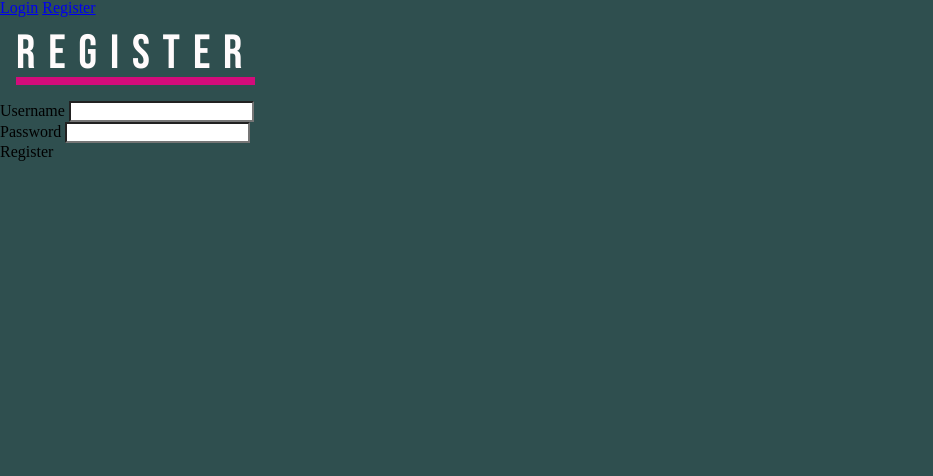
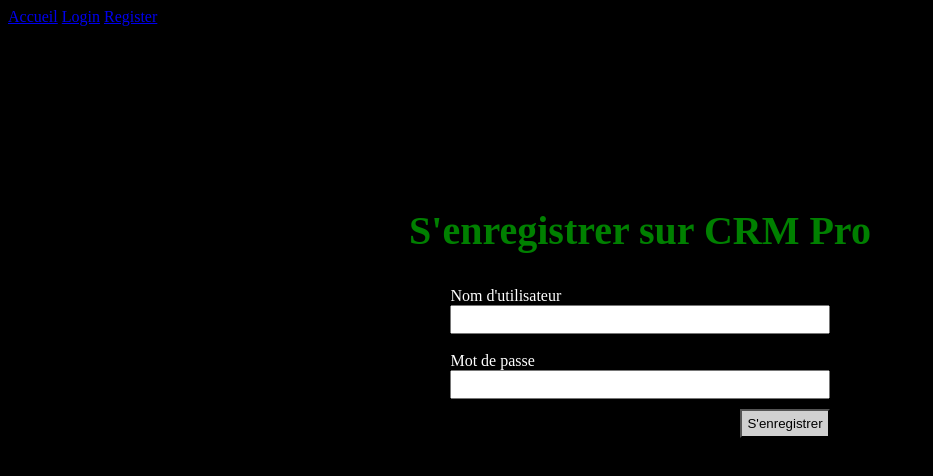
Before and after one commit to GuillianV/playwright, a SvelteKit app: page /admin/register in a window 1280 px wide. Shown: the top 476 px of the page, without its empty margins (0-933 px from the left). Built offline with nearby package versions, Linux system fonts and the light colour scheme; no server answers.

Commit message:
fix: edit test fonctionnels

```diff
--- a/src/routes/(admin)/admin/+layout.svelte
+++ b/src/routes/(admin)/admin/+layout.svelte
@@ -1,5 +1,5 @@
-<script >
-    import { page } from '$app/stores'
+<script>
+	import { page } from '$app/stores';
 	import H1 from '$lib/components/H1.svelte';
 </script>
 
@@ -9,19 +9,48 @@
 
 <nav>
 	{#if !$page.data.user}
+		<a href="/">Accueil</a>
 		<a href="/admin/login">Login</a>
 		<a href="/admin/register">Register</a>
 	{/if}
 
 	{#if $page.data.user}
-    <H1 innerText="Welcome Home {$page.data.user.name}" />
-
+		<div class="headerPage">
+			<span class="title">Interface d'administration.</span>
+			<div class="userBox">
+				<h5 class="userName">{$page.data.user.name}</h5>
 				<form action="/admin/logout" method="POST">
-        <button type="submit">Log out</button>
+					<button type="submit">Déconnexion</button>
 				</form>
+			</div>
+		</div>
 	{/if}
 </nav>
 
 <main>
 	<slot />
 </main>
+
+<style>
+	.title {
+		color: green;
+		font-size: 30px;
+	}
+
+	.userName {
+		color: white;
+		margin-right: 10px;
+	}
+
+	.userBox {
+		display: flex;
+		align-items: center;
+		justify-content: flex-end;
+	}
+	.headerPage {
+		width: 100%;
+		display: flex;
+		justify-content: space-between;
+		align-items: center;
+	}
+</style>
--- a/src/routes/(admin)/admin/register/+page.svelte
+++ b/src/routes/(admin)/admin/register/+page.svelte
@@ -3,21 +3,26 @@
 	export let form;
 </script>
 
-<H1 innerText="Register" />
+<section class="mainContainer">
+	<h1>S'enregistrer sur CRM Pro</h1>
+
+	<div class="form">
 		<form action="?/register" method="POST">
 			<div>
-    <label for="username">Username</label>
-    <input id="username" name="username" type="text" required />
+				<label for="username">Nom d'utilisateur</label><br />
+				<input aria-label="username" id="username" name="username" type="text" required />
 			</div>
-
+			<br />
 			<div>
-    <label for="password">Password</label>
-    <input id="password" name="password" type="password" required />
+				<label for="password">Mot de passe</label><br />
+				<input aria-label="password" id="password" name="password" type="password" required />
 			</div>
 
 			{#if form?.user}
-    <p class="error">Username is taken.</p>
+				<p class="error">Utilisateur déjà utilisé.</p>
 			{/if}
 
-  <button type="submit" name="Register">Register</button>
+			<button aria-label="submit" class="submitButton" name="Register" type="submit">S'enregistrer</button>
 		</form>
+	</div>
+</section>
--- a/static/styles/base.css
+++ b/static/styles/base.css
@@ -1,5 +1,3 @@
-
-
 @import url('https://fonts.googleapis.com/css2?family=Bebas+Neue&family=Comfortaa&display=swap');
 
 @font-face {
@@ -16,7 +14,101 @@
 	font-display: swap;
 }
 
-body{
+body {
+	/* background-color: darkslategrey; */
+	background-color: black;
+}
 
-    background-color: darkslategrey;
+.strong {
+	font-weight: bold;
+	text-decoration: underline;
 }
+.mainContainer {
+	display: flex;
+	flex-direction: column;
+	align-items: center;
+	justify-content: center;
+	height: 70vh;
+}
+
+h1 {
+	color: green;
+	font-size: 40px;
+	font-weight: bold;
+}
+
+h2 {
+	color: green;
+	margin-top: 10px;
+	font-style: italic;
+	font-size: 20px;
+	font-weight: 200;
+}
+
+.actions {
+	margin-top: 30px;
+	display: flex;
+	flex-direction: row;
+}
+
+button {
+	background-color: rgba(255, 255, 255, 0.817);
+	padding: 5px;
+	margin: 0px;
+	cursor: pointer;
+}
+
+button:hover {
+	background-color: rgb(37, 96, 54);
+}
+
+.registerButton {
+	background-color: rgb(49, 132, 72);
+}
+
+.informations {
+	margin-top: 10px;
+	color: white;
+	text-align: center;
+	width: 100%;
+}
+
+.scroll {
+	display: flex;
+	flex-direction: row;
+	justify-content: space-evenly;
+}
+
+footer {
+	bottom: 10px;
+	position: absolute;
+	color: white;
+	text-align: center;
+	width: 100%;
+}
+
+label {
+	color: white;
+}
+
+.form {
+	width: 30%;
+}
+
+.inputContent {
+	width: 100%;
+}
+
+input {
+	width: 100%;
+	padding: 5px;
+}
+
+.submitButton {
+	float: right;
+	margin-top: 10px;
+}
+
+.error {
+	color: red;
+}
```
Also changed, not shown: src/routes/(admin)/admin/login/+page.svelte (+14 -14 lines), src/routes/+page.svelte (+47 -2 lines), static/styles/reset.css (+7 -5 lines), tests/fonctionels/login_test.js (+2 -2 lines), tests/fonctionels/register_test.js (+2 -2 lines), 2 other files (tests, documents, lock files or other folders). Lines whose indentation alone changed are shown as unchanged.
